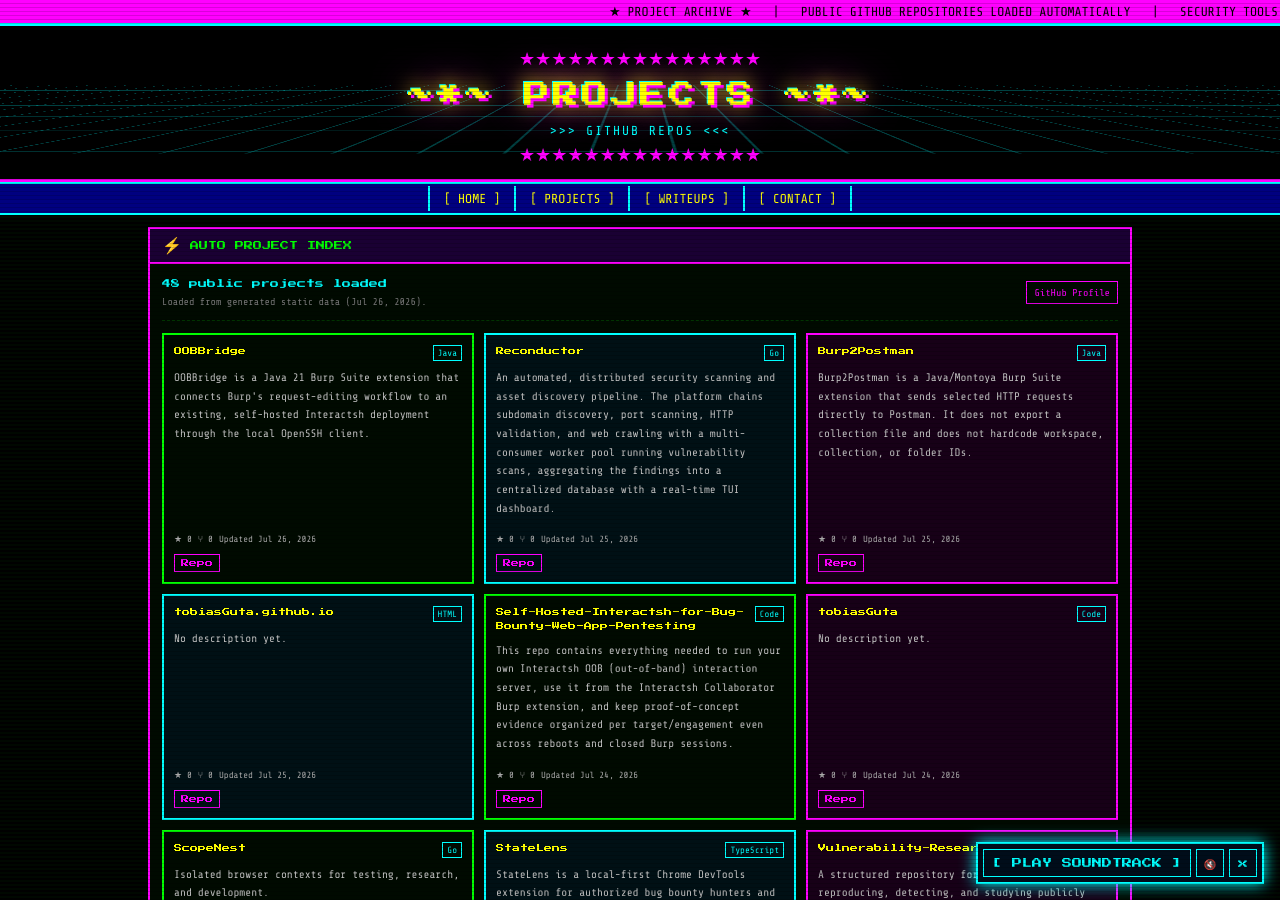
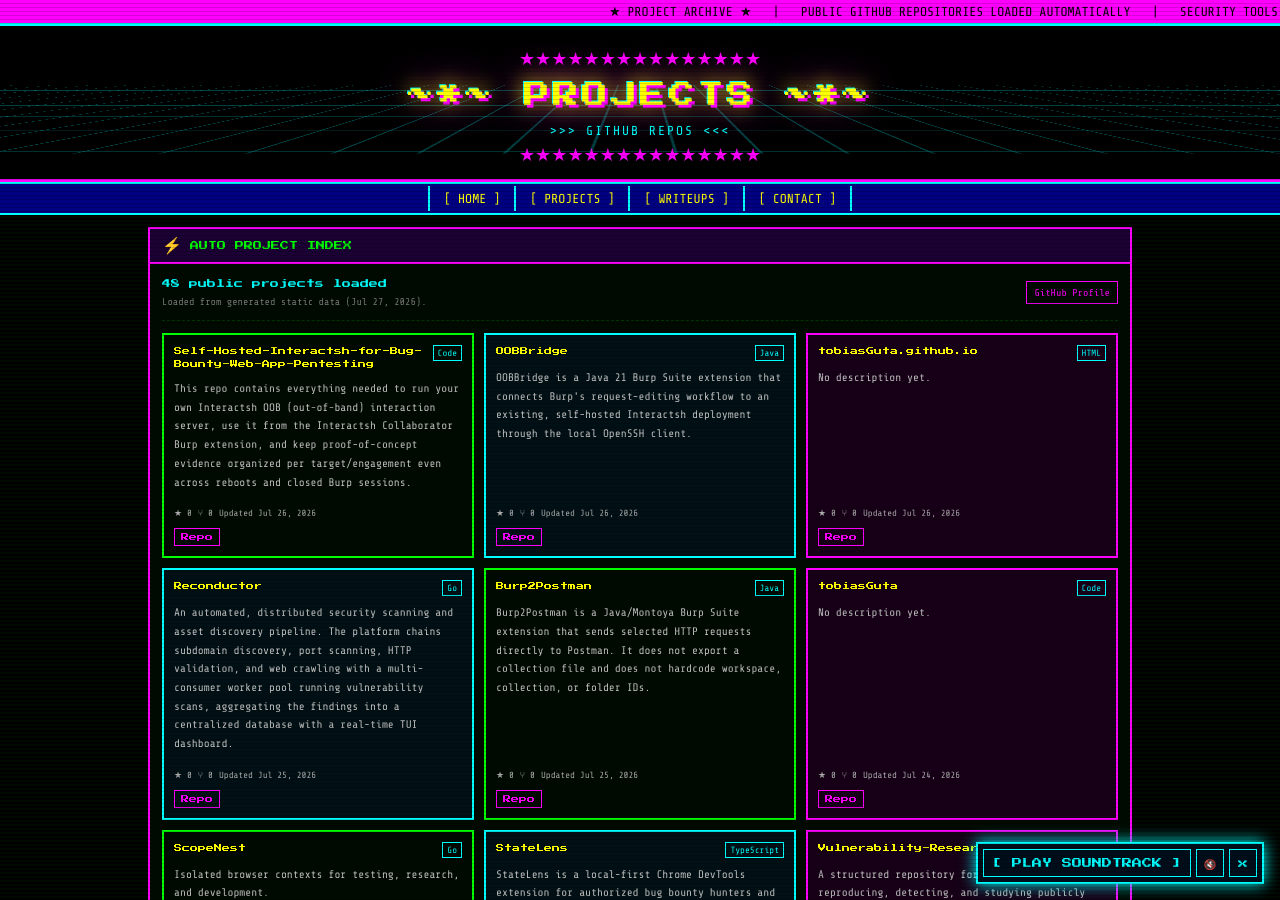
Before and after one commit to tobiasGuta/tobiasGuta.github.io, a Jekyll site: the page built from projects.html, in a window 1280 px wide and 900 px high. Built offline with Jekyll 4.4.1, drawn with Linux system fonts in a browser that asks for light colours; part of the change alters nothing that is shown.

```diff
--- a/assets/data/projects.json
+++ b/assets/data/projects.json
@@ -1,8 +1,21 @@
 {
   "owner": "tobiasGuta",
   "source": "github_api",
-  "generated_at": "2026-07-26T10:12:43.866956+00:00",
+  "generated_at": "2026-07-27T11:37:05.648739+00:00",
   "projects": [
+    {
+      "name": "Self-Hosted-Interactsh-for-Bug-Bounty-Web-App-Pentesting",
+      "description": "This repo contains everything needed to run your own Interactsh OOB (out-of-band) interaction server, use it from the Interactsh Collaborator Burp extension, and keep proof-of-concept evidence organized per target/engagement even across reboots and closed Burp sessions.",
+      "html_url": "https://github.com/tobiasGuta/Self-Hosted-Interactsh-for-Bug-Bounty-Web-App-Pentesting",
+      "homepage": null,
+      "language": null,
+      "topics": [],
+      "stargazers_count": 0,
+      "forks_count": 0,
+      "updated_at": "2026-07-26T19:36:07Z",
+      "fork": false,
+      "archived": false
+    },
     {
       "name": "OOBBridge",
       "description": "OOBBridge is a Java 21 Burp Suite extension that connects Burp's request-editing workflow to an existing, self-hosted Interactsh deployment through the local OpenSSH client.",
@@ -12,7 +25,20 @@
       "topics": [],
       "stargazers_count": 0,
       "forks_count": 0,
-      "updated_at": "2026-07-26T00:03:30Z",
+      "updated_at": "2026-07-26T19:18:24Z",
+      "fork": false,
+      "archived": false
+    },
+    {
+      "name": "tobiasGuta.github.io",
+      "description": null,
+      "html_url": "https://github.com/tobiasGuta/tobiasGuta.github.io",
+      "homepage": null,
+      "language": "HTML",
+      "topics": [],
+      "stargazers_count": 0,
+      "forks_count": 0,
+      "updated_at": "2026-07-26T10:13:12Z",
       "fork": false,
       "archived": false
     },
@@ -39,32 +65,6 @@
       "stargazers_count": 0,
       "forks_count": 0,
       "updated_at": "2026-07-25T20:43:49Z",
-      "fork": false,
-      "archived": false
-    },
-    {
-      "name": "tobiasGuta.github.io",
-      "description": null,
-      "html_url": "https://github.com/tobiasGuta/tobiasGuta.github.io",
-      "homepage": null,
-      "language": "HTML",
-      "topics": [],
-      "stargazers_count": 0,
-      "forks_count": 0,
-      "updated_at": "2026-07-25T09:59:16Z",
-      "fork": false,
-      "archived": false
-    },
-    {
-      "name": "Self-Hosted-Interactsh-for-Bug-Bounty-Web-App-Pentesting",
-      "description": "This repo contains everything needed to run your own Interactsh OOB (out-of-band) interaction server, use it from the Interactsh Collaborator Burp extension, and keep proof-of-concept evidence organized per target/engagement even across reboots and closed Burp sessions.",
-      "html_url": "https://github.com/tobiasGuta/Self-Hosted-Interactsh-for-Bug-Bounty-Web-App-Pentesting",
-      "homepage": null,
-      "language": null,
-      "topics": [],
-      "stargazers_count": 0,
-      "forks_count": 0,
-      "updated_at": "2026-07-24T22:19:45Z",
       "fork": false,
       "archived": false
     },
```
